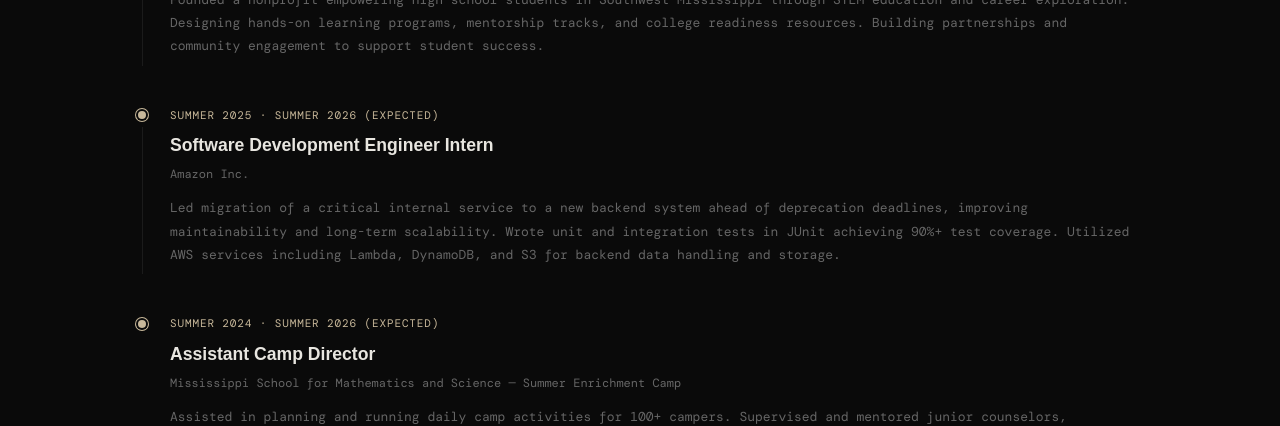
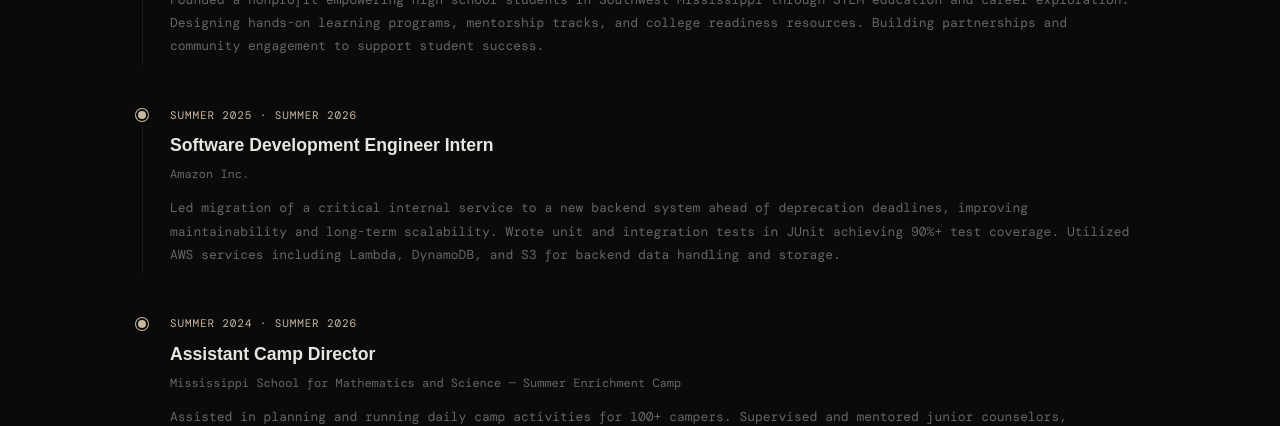
Before and after one commit to alollis06/alollis06.github.io, a Jekyll site: the page built from index.html, in a window 1280 px wide and 900 px high, scrolled down 2316 px. Shown: the part 152-578 px from the top of the window. Built offline with Jekyll 4.4.1, drawn with Linux system fonts in a browser that asks for light colours; some web fonts are replaced.

Commit message:
Updated Resume

```diff
--- a/index.html
+++ b/index.html
@@ -194,7 +194,7 @@ title: Ashton Lollis — Computer Engineering
         <div class="timeline-line"></div>
       </div>
       <div class="timeline-content">
-        <div class="timeline-date">Summer 2025 · Summer 2026 (Expected)</div>
+        <div class="timeline-date">Summer 2025 · Summer 2026 </div>
         <div class="timeline-role">Software Development Engineer Intern</div>
         <div class="timeline-company">Amazon Inc.</div>
         <div class="timeline-desc">
@@ -209,7 +209,7 @@ title: Ashton Lollis — Computer Engineering
         <div class="timeline-line"></div>
       </div>
       <div class="timeline-content">
-        <div class="timeline-date">Summer 2024 · Summer 2026 (Expected)</div>
+        <div class="timeline-date">Summer 2024 · Summer 2026 </div>
         <div class="timeline-role">Assistant Camp Director</div>
         <div class="timeline-company">Mississippi School for Mathematics and Science — Summer Enrichment Camp</div>
         <div class="timeline-desc">
```
Also changed, not shown: 1 other file.
